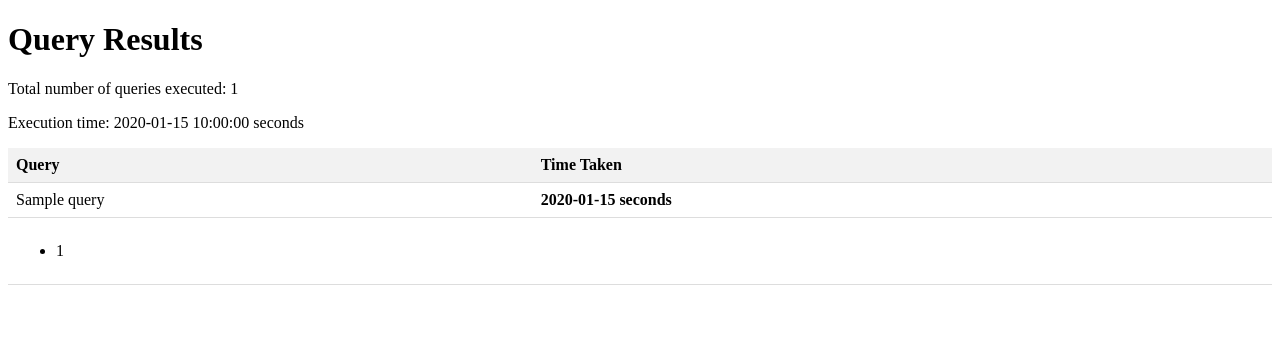
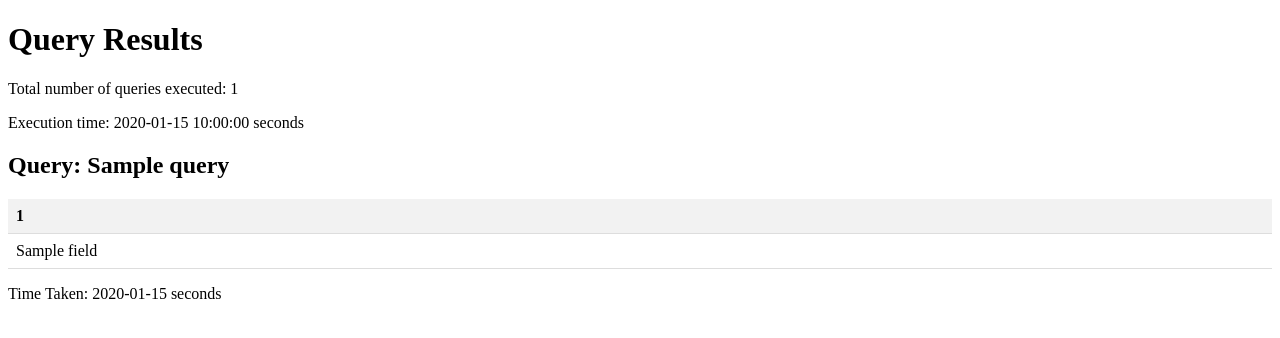
Before and after one commit to prathikh1998/PresentGraphs, a Flask app: template templates/results.html in a window 1280 px wide. Shown: the top 338 px of the page. Run offline with Flask 3, Linux system fonts and the light colour scheme; the template is opened without the code that fills it: most values are stand-ins (such as "Sample title", 1, 10 or a date in 2020).

Commit message:
Update results.html

```diff
--- a/templates/results.html
+++ b/templates/results.html
@@ -29,27 +29,23 @@
     <p>Total number of queries executed: {{ num_queries }}</p>
     <p>Execution time: {{ execution_time }} seconds</p>
 
+    {% for query, query_time, results in query_results %}
+        <h2>Query: {{ query }}</h2>
         <table>
             <tr>
-            <th>Query</th>
-            <th>Time Taken</th>
+                {% for field in results[0] %}
+                    <th>{{ field[0] }}</th>
+                {% endfor %}
             </tr>
-
-        {% for query, query_time, results in query_results %}
+            {% for row in results %}
                 <tr>
-            <td>{{ query }}</td>
-            <td class="query-time">{{ query_time }} seconds</td>
-        </tr>
-        <tr>
-            <td colspan="2">
-                <ul>
-                    {% for result in results %}
-                    <li>{{ result[0] }}</li>
+                    {% for field in row %}
+                        <td>{{ field }}</td>
                     {% endfor %}
-                </ul>
-            </td>
                 </tr>
             {% endfor %}
         </table>
+        <p>Time Taken: {{ query_time }} seconds</p>
+    {% endfor %}
 </body>
 </html>
```
Lines whose indentation alone changed are shown as unchanged.
